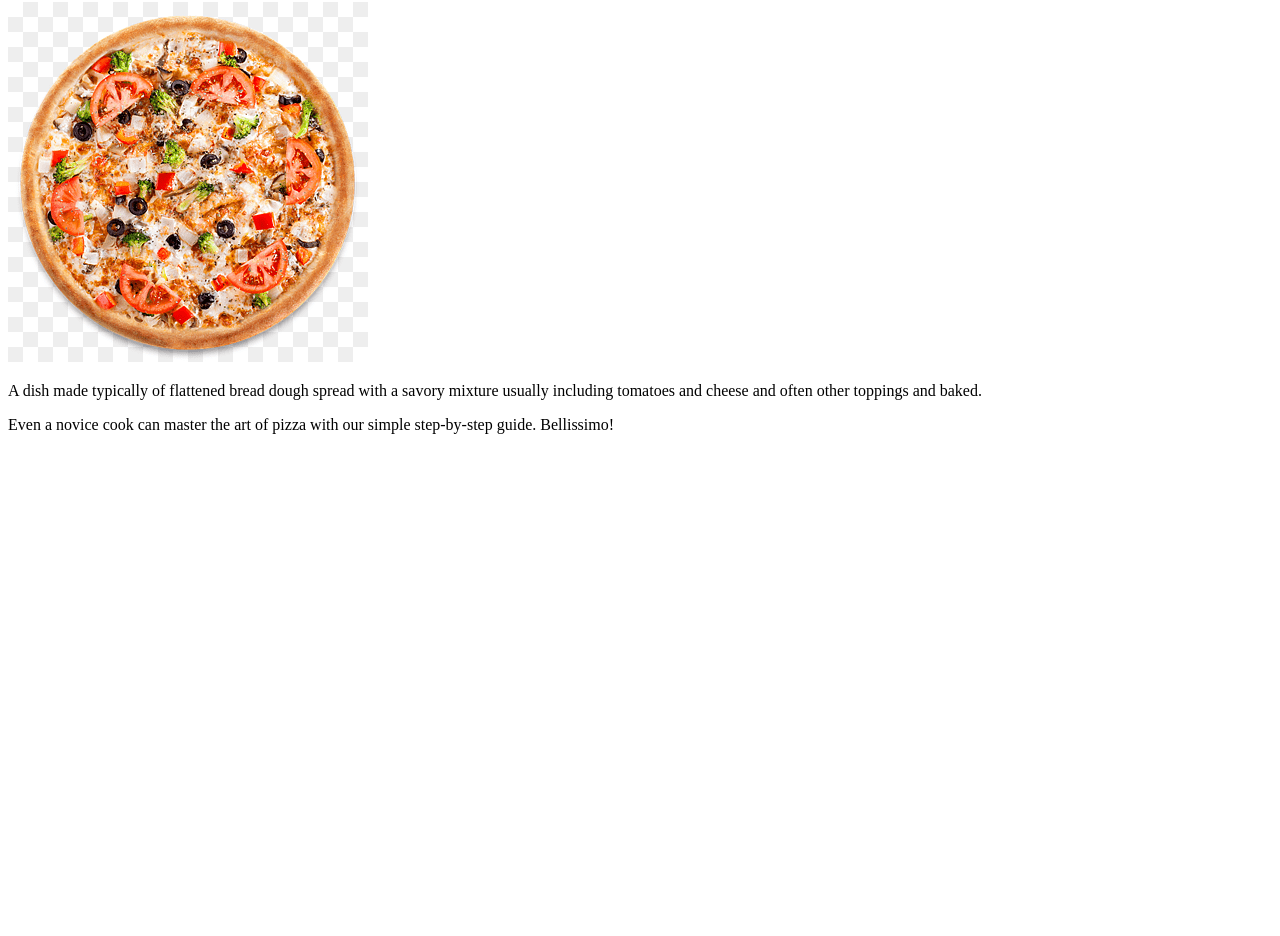
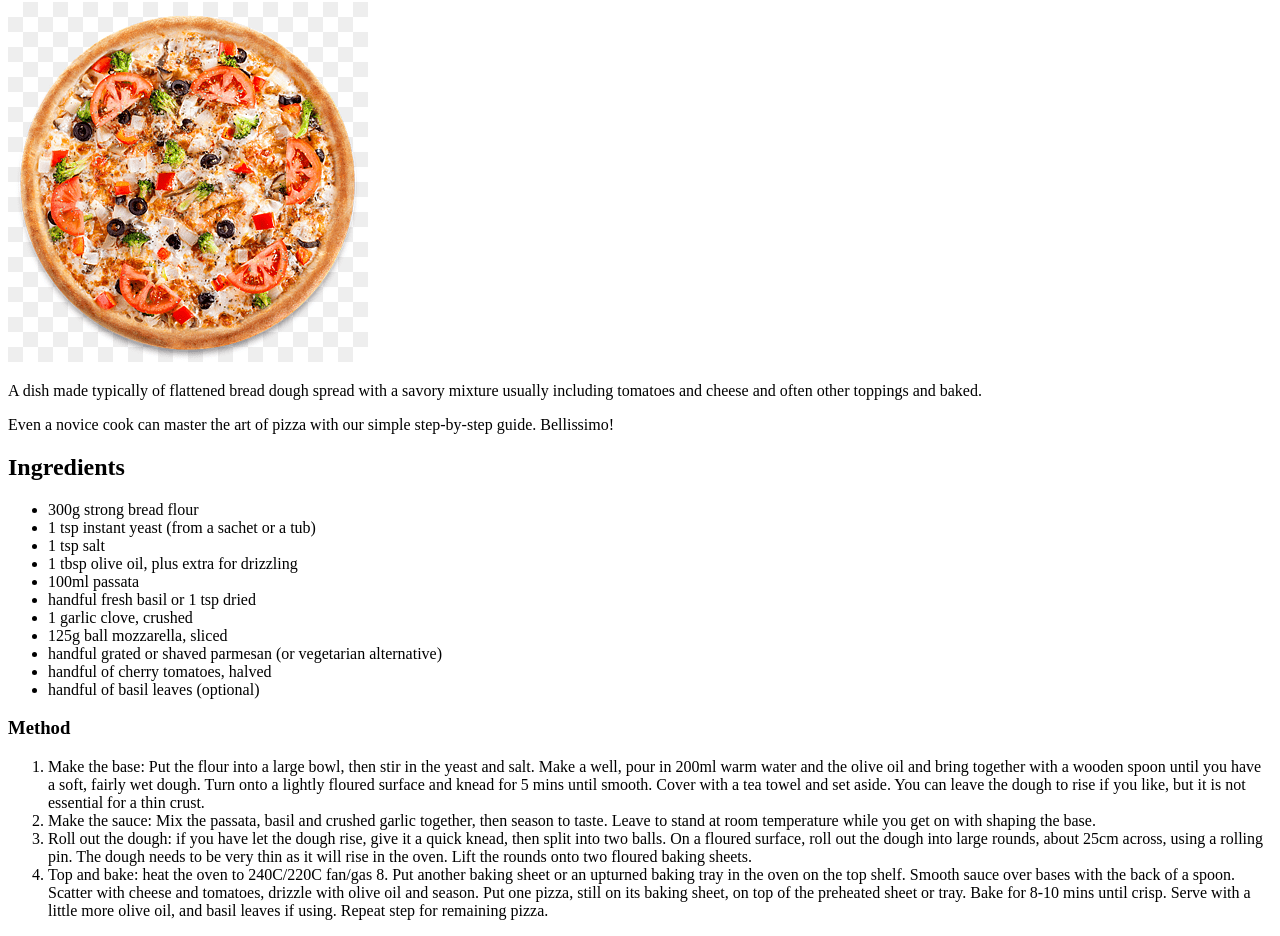
Before and after one commit to 5h1zuu/odin-recipes, a plain HTML site: page recipes/pizza.html in a window 1280 px wide. Shown: the part 78-1014 px from the top of the page. Before the commit the page ends 800 px from the top, so only its background shows below. Drawn offline with Linux system fonts and the light colour scheme.

Commit message:
pizza.html

```diff
--- a/recipes/pizza.html
+++ b/recipes/pizza.html
@@ -11,6 +11,32 @@
         <p>A dish made typically of flattened bread dough spread with a savory mixture usually including tomatoes and cheese and often other toppings and baked.</p>
         <p>Even a novice cook can master the art of pizza with our simple step-by-step guide. Bellissimo!</p>
 
+        <h2>Ingredients</h2>
+        <ul>
+            <li>300g strong bread flour</li>
+            <li>1 tsp instant yeast (from a sachet or a tub)</li>
+            <li>1 tsp salt</li>
+            <li>1 tbsp olive oil, plus extra for drizzling</li>
+            <li>100ml passata</li>
+            <li>handful fresh basil or 1 tsp dried</li>
+            <li>1 garlic clove, crushed</li>
+            <li>125g ball mozzarella, sliced</li>
+            <li>handful grated or shaved parmesan (or vegetarian alternative)</li>
+            <li>handful of cherry tomatoes, halved</li>
+            <li>handful of basil leaves (optional)</li>
+        </ul>
+
+        <h3>Method</h3>
+        <ol>
+            <li>Make the base: Put the flour into a large bowl, then stir in the yeast and salt. Make a well, pour in 200ml warm water and the olive oil and bring together with a wooden spoon until you have a soft, fairly wet dough. Turn onto a lightly floured surface and knead for 5 mins until smooth. Cover with a tea towel and set aside. You can leave the dough to rise if you like, but it is not essential for a thin crust.</li>
+
+            <li>Make the sauce: Mix the passata, basil and crushed garlic together, then season to taste. Leave to stand at room temperature while you get on with shaping the base.</li>
+
+            <li>Roll out the dough: if you have let the dough rise, give it a quick knead, then split into two balls. On a floured surface, roll out the dough into large rounds, about 25cm across, using a rolling pin. The dough needs to be very thin as it will rise in the oven. Lift the rounds onto two floured baking sheets.</li>
+
+            <li>Top and bake: heat the oven to 240C/220C fan/gas 8. Put another baking sheet or an upturned baking tray in the oven on the top shelf. Smooth sauce over bases with the back of a spoon. Scatter with cheese and tomatoes, drizzle with olive oil and season. Put one pizza, still on its baking sheet, on top of the preheated sheet or tray. Bake for 8-10 mins until crisp. Serve with a little more olive oil, and basil leaves if using. Repeat step for remaining pizza.</li>
+
+        </ol>
 
 
 
```
